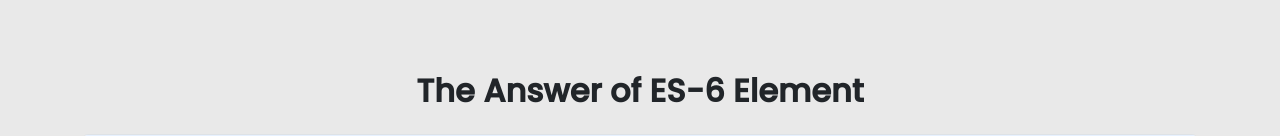
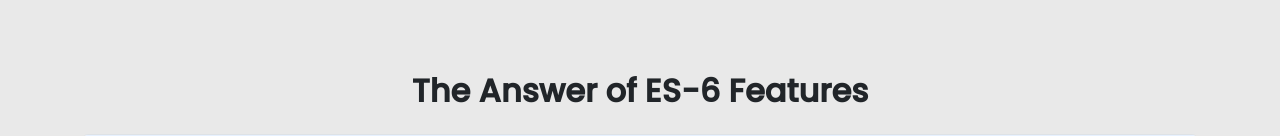
Before and after one commit to RakibHasanDev/news-portal-assignment-6, a plain HTML site: page answer.html in a window 1280 px wide. Shown: the top 136 px of the page. Drawn offline with nearby package versions, Linux system fonts and the light colour scheme.

Commit message:
added speling correction

```diff
--- a/answer.html
+++ b/answer.html
@@ -18,7 +18,7 @@
         <section id="questions" class="  mt-5 ">
             <div class="d-flex justify-content-center align-items-center text-center pt-4">
                 <div class="w-75">
-                    <h3 class="fs-2 fw-bold">The Answer of ES-6 Element</h3>
+                    <h3 class="fs-2 fw-bold">The Answer of ES-6 Features</h3>
                 </div>
             </div>
             <div class="mt-3">
```
